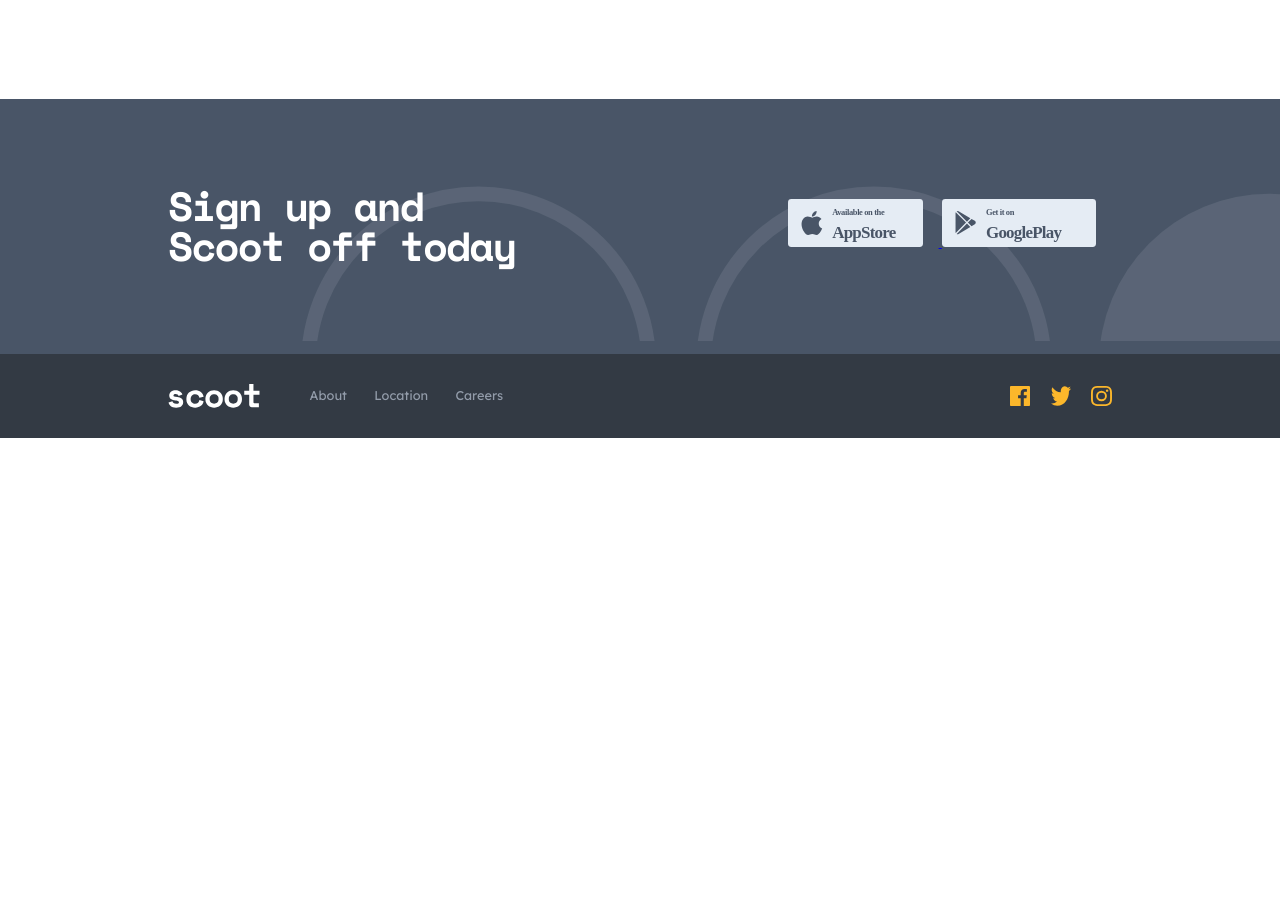
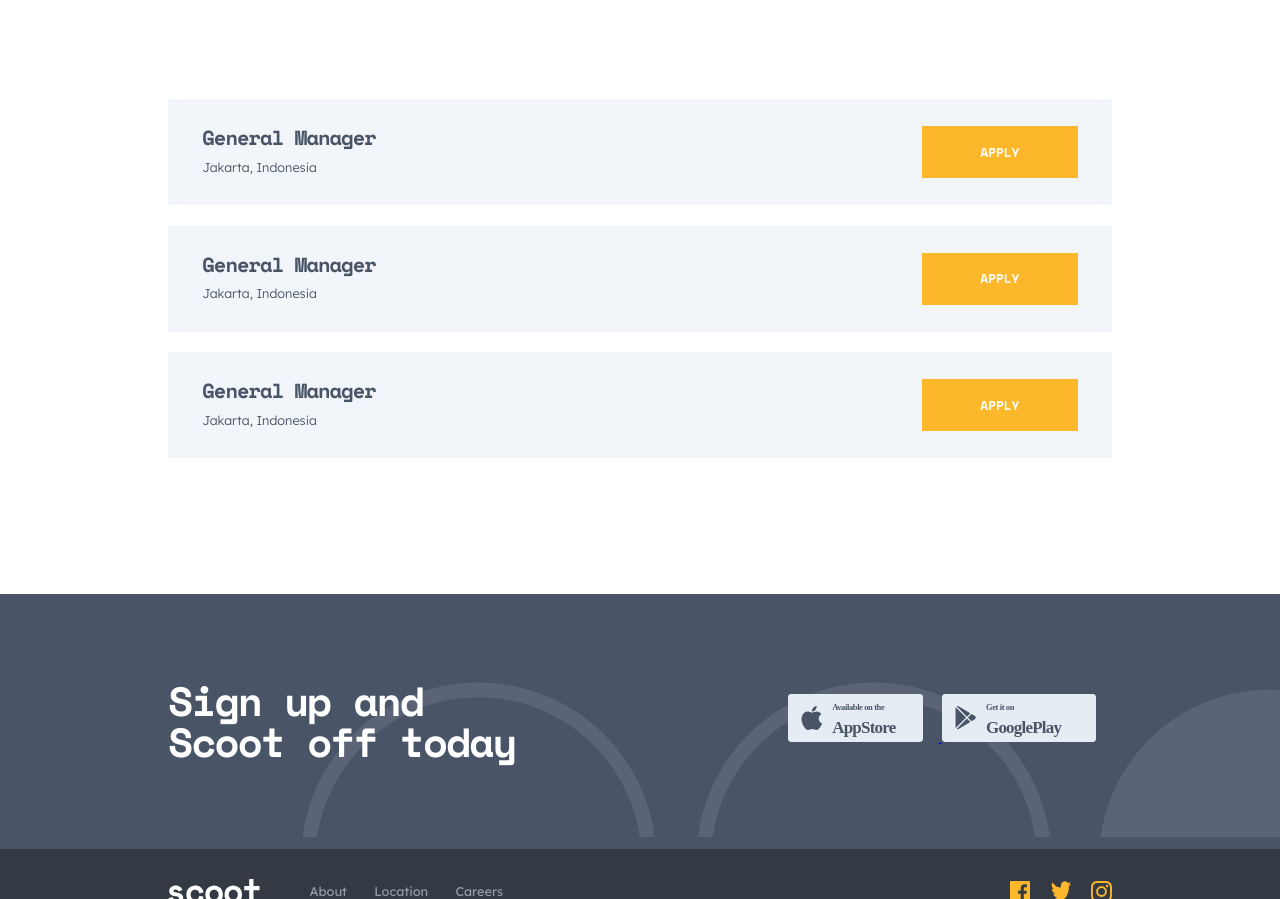
Before and after one commit to saifkhan29/Scoot-Multi-Page, a website: page view/careers.html in a window 1280 px wide. Shown: the part 1391-2290 px from the top of the page. Before the commit the page ends 1829 px from the top, so only its background shows below. Drawn offline with Linux system fonts and the light colour scheme.

Commit message:
Added job listings section in careers page

```diff
--- /dev/null
+++ b/css/sections/_job-listings.scss
@@ -0,0 +1,62 @@
+.job {
+    margin-bottom: 24rem;
+    // Media Queries
+    @media (min-width: $md) {
+        margin-bottom: 16rem;
+    }
+
+    &-card {
+        background-color: $snow;
+        padding: 6.4rem;
+        text-align: center;
+
+        // Media Queries
+        @media (min-width: $sm) {
+            text-align: start;
+            padding: 3.2rem 4rem;
+            display: flex;
+            justify-content: space-between;
+        }
+
+        &:not(:last-child) {
+            margin-bottom: 3.2rem;
+
+            // Media Queries
+            @media (min-width: $sm) {
+                margin-bottom: 2.4rem;
+            }
+        }
+
+        h4, p {
+            color: $dark-navy;
+        }
+
+        h4 {
+            margin-bottom: 0.8rem;
+
+            // Media Queries
+            @media (min-width: $sm) {
+                margin-bottom: 0.8rem;
+            }
+        }
+
+        p {
+
+            // Media Queries
+            @media (max-width: $md) {
+                margin-bottom: 3.2rem;
+            }
+        }
+
+        button {
+            width: 100%;
+
+            // Media Queries
+            @media (min-width: $sm) {
+                width: fit-content;
+                padding-left: 6.75rem;
+                padding-right: 6.75rem;
+            }
+        }
+    }
+}
--- a/main.scss
+++ b/main.scss
@@ -42,6 +42,7 @@
 @import "css/sections/image-content";
 @import "css/sections/our-values";
 @import "css/sections/faqs";
+@import "css/sections/job-listings";
 
 
 // // Pages
--- a/view/careers.html
+++ b/view/careers.html
@@ -85,6 +85,45 @@
 </section>
 <!-- end of our values section -->
 
+<!-- start of job listing sections -->
+<section class="job">
+  <div class="section">
+    <div class="job-listings">
+      <aside class="job-card">
+        <div class="job-card-content">
+          <h4>General Manager</h4>
+
+          <p>Jakarta, Indonesia</p>
+        </div>
+
+        <button class="btn">Apply</button>
+      </aside>
+
+      <aside class="job-card">
+        <div class="job-card-content">
+          <h4>General Manager</h4>
+
+          <p>Jakarta, Indonesia</p>
+        </div>
+
+        <button class="btn">Apply</button>
+      </aside>
+
+      <aside class="job-card">
+        <div class="job-card-content">
+          <h4>General Manager</h4>
+
+          <p>Jakarta, Indonesia</p>
+        </div>
+
+        <button class="btn">Apply</button>
+      </aside>
+
+    </div>
+  </div>
+</section>
+<!-- end of job listing sections -->
+
 
   <div id="footer"></div>
 
```
Also changed, not shown: styles.css, 1 other file.
